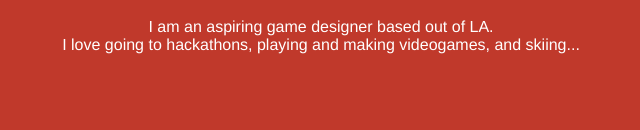
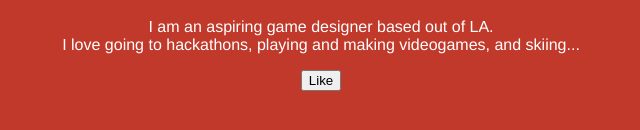
Before and after one commit to nmorriss7109/nmorriss7109.github.io, a plain HTML site: page index.html in a window 1280 px wide. Shown: the part 140-270 px from the top of the page, without its empty margins (319-959 px from the left). Drawn offline with nearby package versions, Linux system fonts and the light colour scheme.

Commit message:
fixed typo

```diff
--- a/index.html
+++ b/index.html
@@ -6,7 +6,7 @@
   <body>
    <h1>Hi, I'm Nathan Morrissey</h1>
    <p>I am an aspiring game designer based out of LA.<br> I love going to hackathons, playing and making videogames, and skiing...</p>
-   <div id="like_button_container"></div?
+   <div id="like_button_container"></div>
    <script src="https://unpkg.com/react@16/umd/react.development.js" crossorigin></script>
    <script src="https://unpkg.com/react-dom@16/umd/react-dom.development.js" crossorigin></script>
 
```
